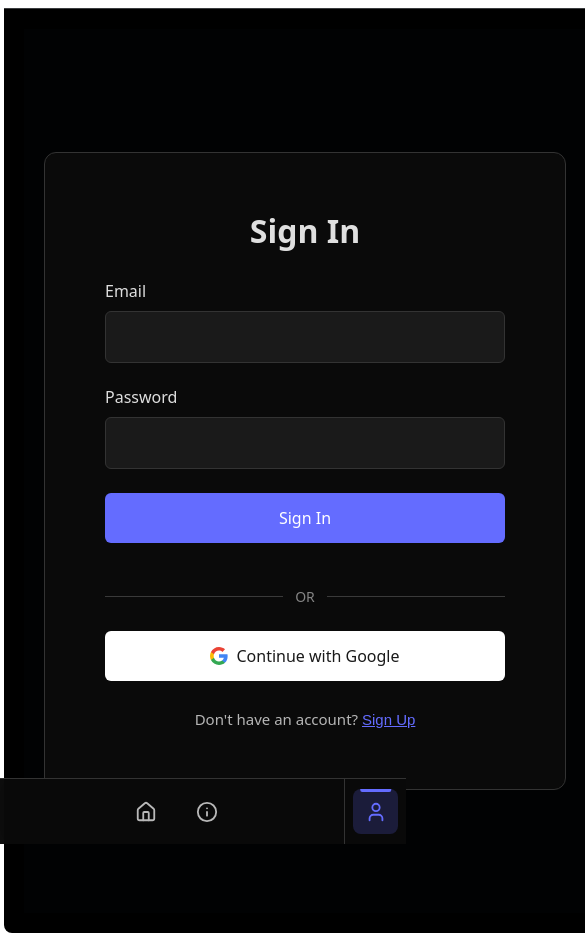
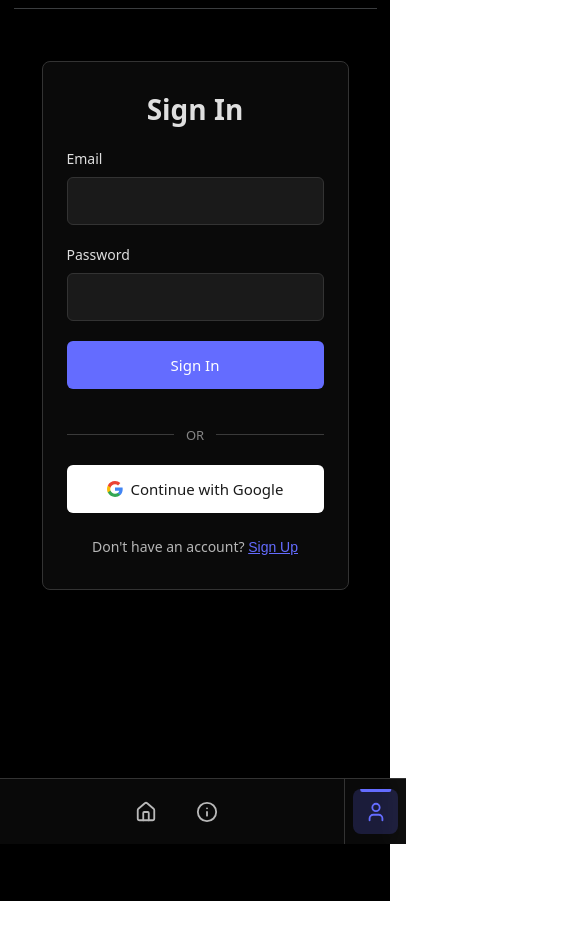
Before and after one commit to naustin1117/oddsAnalyzer, a React app in the folder frontend/: page /login in a window 390 px wide. Shown: the top 941 px of the page, 585 px wide, since content can reach past the window. After the commit the page ends 901 px from the top, so only its background shows below. Built offline with nearby package versions, Linux system fonts and the light colour scheme; no server answers; the HTML template or start-up script is replaced by a standard one.

Commit message:
Removing the white that appears on the actual mobile device

```diff
--- a/frontend/src/index.css
+++ b/frontend/src/index.css
@@ -22,8 +22,16 @@ a:hover {
   color: #535bf2;
 }
 
+html,
 body {
   margin: 0;
+  padding: 0;
+  background-color: #000000;
+  overflow-x: hidden;
+  width: 100%;
+}
+
+body {
   display: flex;
   align-items: flex-start;
   min-width: 320px;
--- a/frontend/src/pages/Login.css
+++ b/frontend/src/pages/Login.css
@@ -3,8 +3,10 @@
   justify-content: center;
   align-items: center;
   min-height: 100vh;
-  background-color: #010203;
+  background-color: #000000;
   padding: 20px;
+  width: 100%;
+  box-sizing: border-box;
   font-family: system-ui, Avenir, Helvetica, Arial, sans-serif;
 }
 
@@ -188,3 +190,79 @@
   opacity: 0.5;
   cursor: not-allowed;
 }
+
+/* Mobile Responsive Design */
+@media (max-width: 768px) {
+  .login-container {
+    padding: 1rem 0.5rem;
+    align-items: flex-start;
+    padding-top: 2rem;
+  }
+
+  .login-card {
+    padding: 2rem 1.5rem;
+    min-width: unset;
+    max-width: 100%;
+    min-height: unset;
+    border-radius: 8px;
+  }
+
+  .login-card h1 {
+    font-size: 1.75rem;
+    margin-bottom: 1.5rem;
+  }
+
+  .error-message,
+  .success-message,
+  .info-message {
+    padding: 0.75rem;
+    font-size: 0.875rem;
+    margin-bottom: 1rem;
+  }
+
+  .form-group {
+    margin-bottom: 1.25rem;
+  }
+
+  .form-group label {
+    font-size: 0.875rem;
+    margin-bottom: 0.5rem;
+  }
+
+  .form-group input {
+    padding: 0.75rem;
+    font-size: 1rem;
+  }
+
+  .submit-btn,
+  .google-btn {
+    padding: 0.875rem;
+    font-size: 0.9375rem;
+  }
+
+  .submit-btn {
+    margin-bottom: 1rem;
+  }
+
+  .divider {
+    margin: 1.25rem 0;
+  }
+
+  .divider span {
+    font-size: 0.8125rem;
+  }
+
+  .google-btn svg {
+    width: 16px;
+    height: 16px;
+  }
+
+  .toggle-mode {
+    margin-top: 1.5rem;
+  }
+
+  .toggle-mode p,
+  .toggle-mode button {
+    font-size: 0.875rem;
+  }
+}
```
